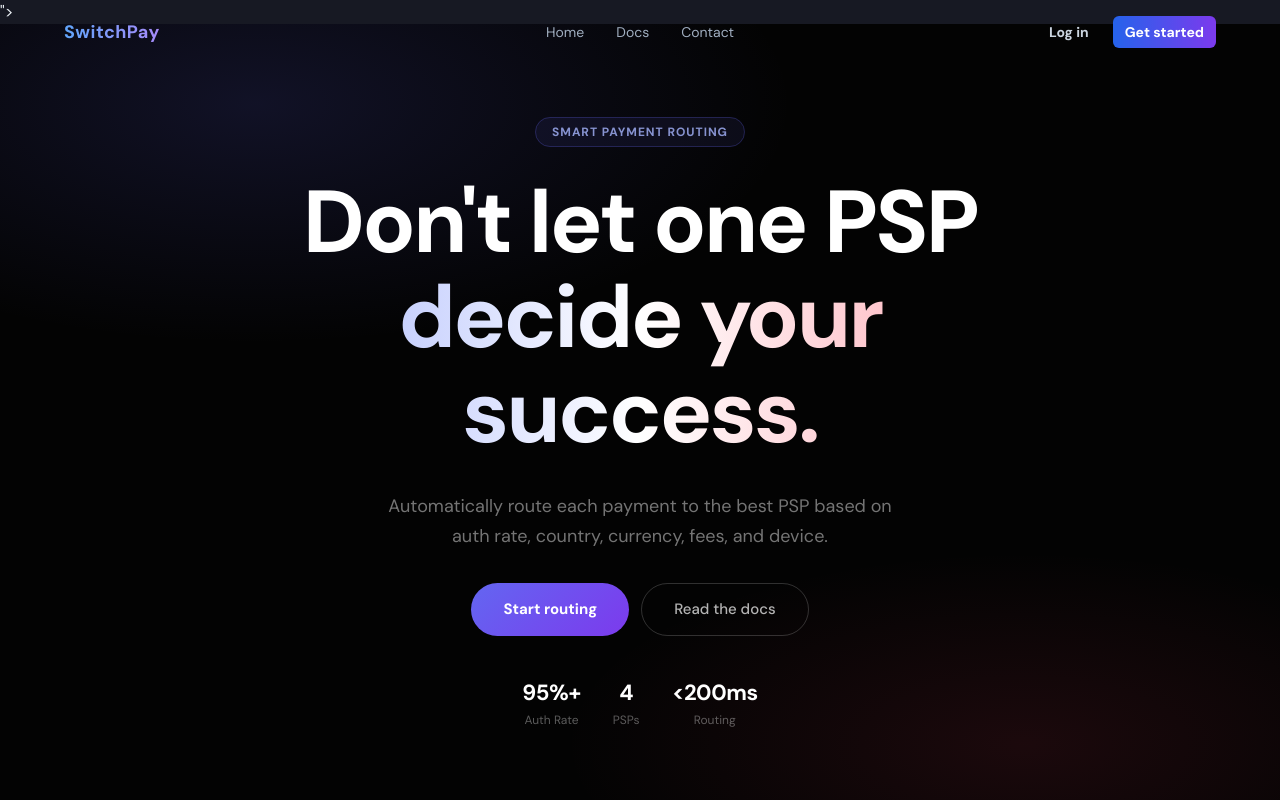
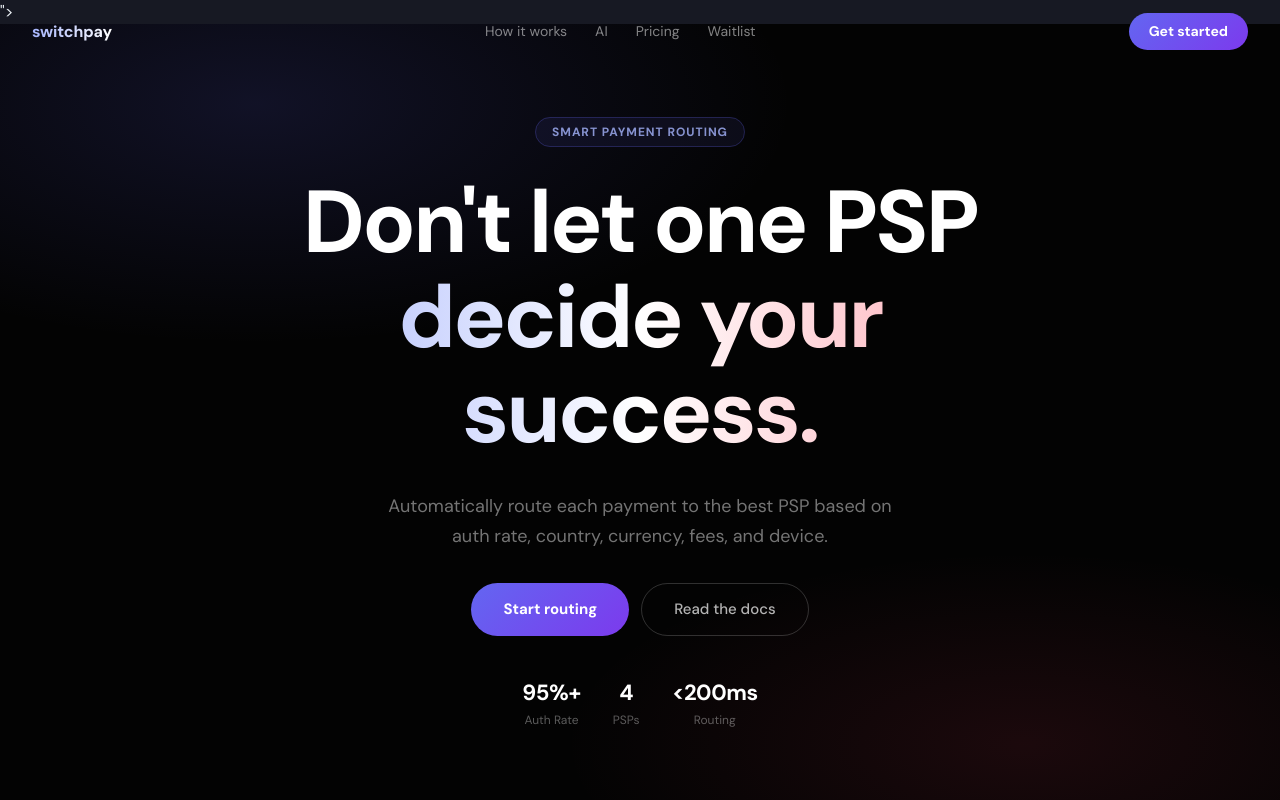
Before and after one commit to Baptistesrd/switchpay-frontendd, a React (Create React App) app: page / in a window 1280 px wide. Shown: the top 800 px of the page. Built offline with nearby package versions, Linux system fonts and the light colour scheme.

Commit message:
added unifromized navbar

```diff
--- a/src/components/Navbar.jsx
+++ b/src/components/Navbar.jsx
@@ -1,235 +1,86 @@
-import {
-  Box,
-  Flex,
-  HStack,
-  VStack,
-  Text,
-  Button,
-  IconButton,
-  Drawer,
-  DrawerOverlay,
-  DrawerContent,
-  DrawerCloseButton,
-  DrawerHeader,
-  DrawerBody,
-  useDisclosure,
-} from "@chakra-ui/react";
-import { HamburgerIcon } from "@chakra-ui/icons";
-import { Link } from "react-router-dom";
+import { useState, useEffect } from "react";
+import { Link, useLocation } from "react-router-dom";
 import { motion } from "framer-motion";
-import { useEffect, useState } from "react";
 
-const MotionBox = motion(Box);
-
-const NAV_LINKS = [
-  { label: "Home", to: "/" },
-  { label: "Docs", to: "/docs" },
-  { label: "Contact", to: "/contact" },
+const LANDING_LINKS = [
+  { label: "How it works", hash: "#how" },
+  { label: "AI", hash: "#assistant" },
+  { label: "Pricing", hash: "#pricing" },
+  { label: "Waitlist", hash: "#waitlist" },
 ];
 
 export default function Navbar({ onRefresh, lastUpdated }) {
-  const { isOpen, onOpen, onClose } = useDisclosure();
-  const [isScrolled, setIsScrolled] = useState(false);
+  const [scrolled, setScrolled] = useState(false);
+  const location = useLocation();
+  const isLanding = location.pathname === "/";
 
   useEffect(() => {
-    const handleScroll = () => setIsScrolled(window.scrollY > 10);
-    window.addEventListener("scroll", handleScroll, { passive: true });
-    return () => window.removeEventListener("scroll", handleScroll);
+    const fn = () => setScrolled(window.scrollY > 10);
+    window.addEventListener("scroll", fn, { passive: true });
+    return () => window.removeEventListener("scroll", fn);
   }, []);
 
+  const scrollTo = (hash) => {
+    const el = document.querySelector(hash);
+    if (!el) return;
+    el.scrollIntoView({ behavior: "smooth", block: "start" });
+  };
+
   return (
-    <>
-      <MotionBox
-        position="fixed"
-        top="0"
-        left="0"
-        right="0"
-        zIndex={1000}
-        width="100vw"
-        bg={isScrolled ? "rgba(10,10,20,0.85)" : "transparent"}
-        backdropFilter={isScrolled ? "blur(12px)" : "none"}
-        boxShadow="none"
-        borderBottom="1px solid"
-        borderColor={isScrolled ? "rgba(255,255,255,0.06)" : "transparent"}
-        sx={{
-          transition: "background 0.3s ease, border-color 0.3s ease, backdrop-filter 0.3s ease",
-        }}
+    <motion.nav
       initial={{ y: -20, opacity: 0 }}
       animate={{ y: 0, opacity: 1 }}
-      >
-        <Flex
-          align="center"
-          px={{ base: 6, md: 16 }}
-          py={4}
-          width="100%"
+      style={{
+        position: "fixed", top: 0, left: 0, right: 0, zIndex: 1000,
+        padding: "0 32px", height: "64px",
+        display: "flex", alignItems: "center", justifyContent: "space-between",
+        background: scrolled ? "rgba(3,3,3,0.85)" : "transparent",
+        backdropFilter: scrolled ? "blur(12px)" : "none",
+        borderBottom: scrolled ? "1px solid rgba(255,255,255,0.06)" : "1px solid transparent",
+        transition: "background 0.3s, border-color 0.3s",
+      }}
     >
       {/* Logo */}
-          <Text
-            as={Link}
-            to="/"
-            fontWeight="extrabold"
-            fontSize="lg"
-            letterSpacing="wide"
-            bgGradient="linear(to-r, #60a5fa, #a78bfa)"
-            bgClip="text"
-            _hover={{ textDecoration: "none", opacity: 0.85 }}
-            transition="opacity 0.2s ease"
-            flexShrink={0}
-          >
-            SwitchPay
-          </Text>
+      <Link to="/" style={{ fontWeight: 700, fontSize: "16px", letterSpacing: "-0.01em", background: "linear-gradient(90deg, #a5b4fc, #fff)", WebkitBackgroundClip: "text", WebkitTextFillColor: "transparent", textDecoration: "none" }}>
+        switchpay
+      </Link>
 
-          {/* Center nav links — desktop only */}
-          <HStack
-            spacing={8}
-            display={{ base: "none", md: "flex" }}
-            position="absolute"
-            left="50%"
-            transform="translateX(-50%)"
-          >
-            {NAV_LINKS.map(({ label, to }) => (
-              <Text
-                key={label}
-                as={Link}
-                to={to}
-                fontSize="sm"
-                color="gray.400"
-                _hover={{ color: "white", textDecoration: "none" }}
-                transition="color 0.2s ease"
+      {/* Center links — landing only */}
+      <div style={{ display: "flex", alignItems: "center", gap: "28px" }}>
+        {isLanding && LANDING_LINKS.map(({ label, hash }) => (
+          <button key={label} onClick={() => scrollTo(hash)}
+            style={{ background: "none", border: "none", cursor: "pointer", fontSize: "14px", color: "rgba(255,255,255,0.5)", padding: 0 }}
+            onMouseEnter={(e) => { e.currentTarget.style.color = "#fff"; }}
+            onMouseLeave={(e) => { e.currentTarget.style.color = "rgba(255,255,255,0.5)"; }}
           >
             {label}
-              </Text>
-            ))}
-          </HStack>
-
-          {/* Spacer pushes CTAs to the right */}
-          <Box flex="1" />
-
-          {/* CTA buttons — desktop only */}
-          <HStack spacing={3} display={{ base: "none", md: "flex" }}>
-            <Button
-              as={Link}
-              to="/app"
-              variant="ghost"
-              size="sm"
-              color="gray.300"
-              _hover={{ bg: "whiteAlpha.200", color: "white" }}
-              transition="all 0.2s ease"
-            >
-              Log in
-            </Button>
-            <Button
-              as={Link}
-              to="/app"
-              size="sm"
-              bgGradient="linear(to-r, #2563eb, #7c3aed)"
-              color="white"
-              borderRadius="md"
-              _hover={{ filter: "brightness(1.15)" }}
-              _active={{ transform: "scale(0.97)" }}
-              transition="all 0.2s ease"
-            >
-              Get started
-            </Button>
-          </HStack>
-
-          {/* Hamburger — mobile only */}
-          <IconButton
-            aria-label="Open menu"
-            icon={<HamburgerIcon />}
-            variant="ghost"
-            size="sm"
-            color="whiteAlpha.800"
-            display={{ base: "flex", md: "none" }}
-            onClick={onOpen}
-            _hover={{ bg: "whiteAlpha.200" }}
-          />
-        </Flex>
-      </MotionBox>
-
-      {/* Mobile Drawer */}
-      <Drawer placement="left" onClose={onClose} isOpen={isOpen}>
-        <DrawerOverlay backdropFilter="blur(8px)" />
-        <DrawerContent
-          bg="gray.900"
-          borderRight="1px solid"
-          borderColor="whiteAlpha.100"
-          color="white"
-          maxW="260px"
-        >
-          <DrawerCloseButton color="whiteAlpha.700" mt={1} />
-          <DrawerHeader>
-            <Text
-              bgGradient="linear(to-r, #60a5fa, #a78bfa)"
-              bgClip="text"
-              fontWeight="extrabold"
-              fontSize="lg"
-              letterSpacing="wide"
-            >
-              SwitchPay
-            </Text>
-          </DrawerHeader>
-
-          <DrawerBody>
-            <VStack spacing={3} align="stretch" mt={2}>
-              {NAV_LINKS.map(({ label, to }) => (
-                <Text
-                  key={label}
-                  as={Link}
-                  to={to}
-                  onClick={onClose}
-                  fontSize="sm"
-                  color="gray.400"
-                  py={2}
-                  px={3}
-                  borderRadius="md"
-                  _hover={{
-                    color: "white",
-                    bg: "whiteAlpha.100",
-                    textDecoration: "none",
-                  }}
-                  transition="all 0.2s ease"
-                >
-                  {label}
-                </Text>
+          </button>
         ))}
 
-              <Box pt={4} borderTop="1px solid" borderColor="whiteAlpha.100">
-                <VStack spacing={3}>
-                  <Button
-                    as={Link}
-                    to="/app"
-                    onClick={onClose}
-                    variant="ghost"
-                    size="sm"
-                    width="full"
-                    color="gray.300"
-                    _hover={{ bg: "whiteAlpha.200", color: "white" }}
-                    transition="all 0.2s ease"
+        {/* Dashboard: last updated + refresh */}
+        {!isLanding && onRefresh && (
+          <button onClick={onRefresh}
+            style={{ background: "none", border: "1px solid rgba(255,255,255,0.15)", borderRadius: "9999px", cursor: "pointer", fontSize: "13px", color: "rgba(255,255,255,0.5)", padding: "6px 16px" }}
+            onMouseEnter={(e) => { e.currentTarget.style.color = "#fff"; }}
+            onMouseLeave={(e) => { e.currentTarget.style.color = "rgba(255,255,255,0.5)"; }}
           >
-                    Log in
-                  </Button>
-                  <Button
-                    as={Link}
-                    to="/app"
-                    onClick={onClose}
-                    size="sm"
-                    width="full"
-                    bgGradient="linear(to-r, #2563eb, #7c3aed)"
-                    color="white"
-                    borderRadius="md"
-                    _hover={{ filter: "brightness(1.15)" }}
-                    _active={{ transform: "scale(0.97)" }}
-                    transition="all 0.2s ease"
-                  >
+            {lastUpdated ? `Updated ${lastUpdated.toLocaleTimeString()}` : "Refresh"}
+          </button>
+        )}
+      </div>
+
+      {/* CTA */}
+      <div style={{ display: "flex", gap: "8px" }}>
+        {isLanding ? (
+          <Link to="/app" style={{ padding: "8px 20px", borderRadius: "9999px", background: "linear-gradient(135deg, #6366f1, #7c3aed)", color: "#fff", fontSize: "14px", fontWeight: 600, textDecoration: "none" }}>
             Get started
-                  </Button>
-                </VStack>
-              </Box>
-            </VStack>
-          </DrawerBody>
-        </DrawerContent>
-      </Drawer>
-    </>
+          </Link>
+        ) : (
+          <Link to="/" style={{ padding: "8px 20px", borderRadius: "9999px", border: "1px solid rgba(255,255,255,0.15)", color: "rgba(255,255,255,0.6)", fontSize: "14px", textDecoration: "none" }}>
+            Home
+          </Link>
+        )}
+      </div>
+    </motion.nav>
   );
 }
```
Lines whose indentation alone changed are shown as unchanged.
